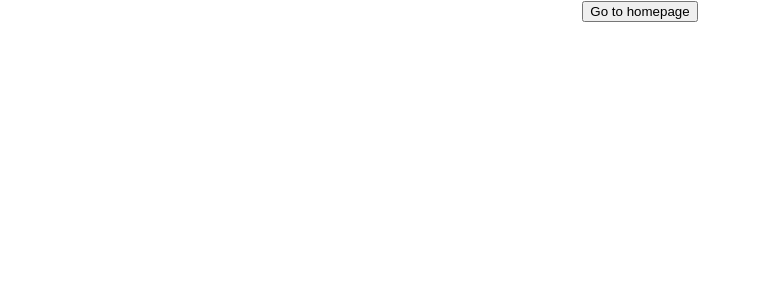
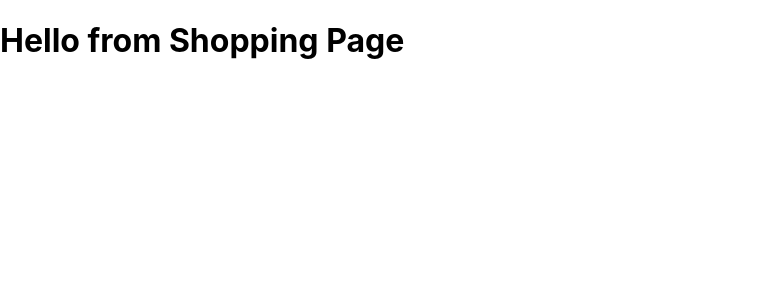
Before and after one commit to alex-goldschmidt/shopping-cart, a React (Create React App) app: page /components/shopping in a window 1280 px wide. Before the commit this address had no page. Shown: the top 300 px of the page, without its empty margins (0-759 px from the left). Built offline with nearby package versions, Linux system fonts and the light colour scheme.

Commit message:
Improve routing functionality

```diff
--- a/src/App.js
+++ b/src/App.js
@@ -4,8 +4,8 @@ import { Link } from "react-router-dom";
 function App() {
   return (
     <div className="App">
-      <Link to="/components/homepage">
-        <button type="button">Go to homepage </button>
+      <Link to="/components/shopping">
+        <button type="button">Go to Shopping Page </button>
       </Link>
     </div>
   );
--- a/src/components/homepage.js
+++ /dev/null
@@ -1,5 +0,0 @@
-const HomePage = () => {
-  return <h1>Hello from home page</h1>;
-};
-
-export default HomePage;
--- /dev/null
+++ b/src/components/shopping.js
@@ -0,0 +1,5 @@
+const ShoppingPage = () => {
+  return <h1>Hello from Shopping Page</h1>;
+};
+
+export default ShoppingPage;
--- a/src/routeswitch.js
+++ b/src/routeswitch.js
@@ -1,13 +1,13 @@
 import { BrowserRouter, Routes, Route } from "react-router-dom";
 import App from "./App";
-import HomePage from "./components/homepage";
+import ShoppingPage from "./components/shopping";
 
 const RouteSwitch = () => {
   return (
     <BrowserRouter>
-      <App />
       <Routes>
-        <Route path="/components/homepage" element={<HomePage />} />
+        <Route path="/" element={<App />} />
+        <Route path="/components/shopping" element={<ShoppingPage />} />
       </Routes>
     </BrowserRouter>
   );
```
